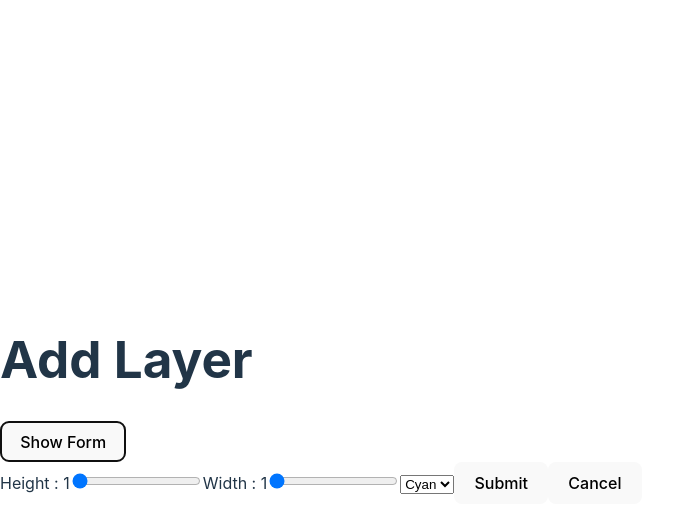
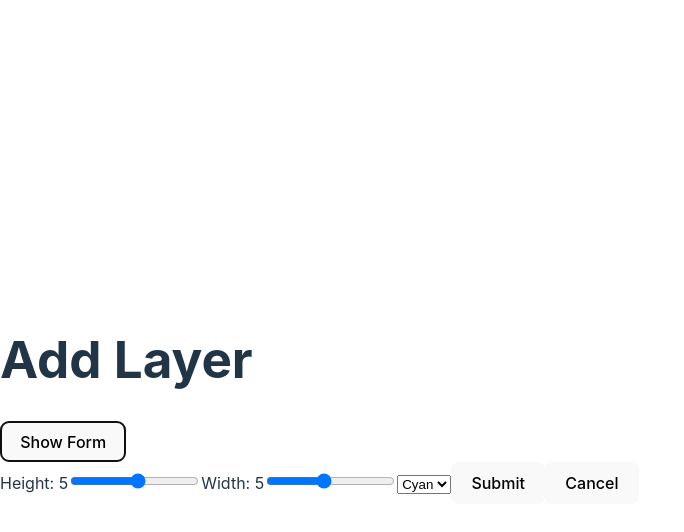
Before and after one commit to thishastobenoah/React-Project, a React (Vite) app: page / in a window 1280 px wide. Both pictures are taken after a click on the button "Show Form". Shown: the top 532 px of the page, without its empty margins (0-684 px from the left). Built offline with nearby package versions, Linux system fonts and the light colour scheme.

Commit message:
third push to AKruk, form, LayerAdd, LayerBuilder

```diff
--- a/src/App.tsx
+++ b/src/App.tsx
@@ -4,7 +4,7 @@ import Cake from './Cake'
 import './App.css'
 import CakeBuilder from './CakeBuilder'
 import Layer from './Layer'
-import LayerForm from './LayerAdd'
+import LayerForm from './LayerForm'
 import LayerAdd from './LayerAdd'
 
 
@@ -12,7 +12,9 @@ import LayerAdd from './LayerAdd'
 function App() {
  const [layers, setLayers] = useState<Layer[]>([])
 
-
+ const addLayer = (newLayer: Layer) => {
+  setLayers(currentLayers => [...currentLayers, newLayer]);
+};
   const deleteLayer = (layerIndex: number) => {
     setLayers(currentLayers => currentLayers.filter((_, index) => index !== layerIndex));
   };
@@ -21,7 +23,7 @@ function App() {
   return (
     <>
       <Cake layersArr={layers}/>
-      <CakeBuilder layers={layers} deleteLayer={deleteLayer}/>
+      <CakeBuilder layers={layers} addLayer={addLayer} deleteLayer={deleteLayer}/>
     </>
   )
 
--- a/src/CakeBuilder.tsx
+++ b/src/CakeBuilder.tsx
@@ -1,21 +1,21 @@
 import { LayerBuilder } from './LayerBuilder';
 import LayerAdd from './LayerAdd';
 import { Layer } from './Layer';
+import App from "./App"
 
 interface CakeBuilderProps {
   layers: Layer[];
+  addLayer: (newLayer: Layer) => void;
   deleteLayer: (index: number) => void;
 }
 
-function CakeBuilder({ layers, deleteLayer }: CakeBuilderProps) {
+function CakeBuilder({ layers, addLayer, deleteLayer}: CakeBuilderProps) {
   return (
     <>
-
       {layers.map((layer, index) => (
         <LayerBuilder key={index} layer={layer} deleteLayer={() => deleteLayer(index)} />
       ))}
-      <LayerAdd />
-
+      <LayerAdd addLayer={addLayer}/>
     </>
   );
 }
--- a/src/LayerAdd.tsx
+++ b/src/LayerAdd.tsx
@@ -1,9 +1,18 @@
 import { useState } from 'react';
 import LayerForm from "./LayerForm";
+import Layer from './Layer'
 
-function addLayer() {
+interface layerAddProps {
+  addLayer: (newLayer: Layer) => void;
+}
+
+function addLayer({addLayer}: layerAddProps) {
  const [showForm, setShowForm] = useState(false);
 
+ const handleAddLayer=(layer: Layer) => {
+    addLayer(layer)
+    setShowForm(!showForm);
+ };
 
   const toggleForm = () => {
     setShowForm(!showForm);
@@ -14,7 +23,7 @@ function addLayer() {
       <h1>Add Layer</h1>
       <button onClick={toggleForm}>Show Form</button>
       {showForm &&
-        <LayerForm handleCancelClick={toggleForm}/>}
+        <LayerForm addLayer={handleAddLayer} handleCancelClick={toggleForm}/>}
     </div>
   );
 }
--- a/src/LayerForm.tsx
+++ b/src/LayerForm.tsx
@@ -1,42 +1,107 @@
-import { useState } from 'react';
+import React, { useState } from 'react';
+import { Layer } from './Layer'; // Import the Layer interface
 
-interface Props {
+interface LayerFormProps {
   handleCancelClick: () => void;
+  addLayer: (newLayer: Layer) => void; // Add this prop to handle adding a layer
 }
 
+const LayerForm: React.FC<LayerFormProps> = ({ handleCancelClick, addLayer }) => {
+  const [heightValue, setHeightValue] = useState<number>(5);
+  const [widthValue, setWidthValue] = useState<number>(5);
+  const [colorValue, setColorValue] = useState<string>('#FFFFFF');
 
- const LayerForm = (props: Props) => {
-
-    const [heightValue, setHeightValue] = useState(1);
-
-    const handleHeightChange = (event) => {
-        setHeightValue(event.target.value);
+  const handleHeightChange = (event: React.ChangeEvent<HTMLInputElement>) => {
+    setHeightValue(Number(event.target.value));
   };
 
-      const [widthValue, setWidthValue] = useState(1);
-
-      const handleWidthChange = (event) => {
-          setWidthValue(event.target.value);
+  const handleWidthChange = (event: React.ChangeEvent<HTMLInputElement>) => {
+    setWidthValue(Number(event.target.value));
   };
 
-    return(
-        <form className="layerForm">
-            <label>Height : {heightValue}
-            <input type="range" id="slider" value={heightValue} min="1" max="10" onChange={handleHeightChange}/>
+  const handleColorChange = (event: React.ChangeEvent<HTMLSelectElement>) => {
+    setColorValue(event.target.value);
+  };
+
+  const handleSubmit = (event: React.FormEvent) => {
+    event.preventDefault();
+    const newLayer: Layer = {
+      height: heightValue,
+      width: widthValue,
+      color: colorValue,
+    };
+    addLayer(newLayer);
+    handleCancelClick(); // You may want to call this to reset/clear the form or close it
+  };
+
+  return (
+    <form className="layerForm" onSubmit={handleSubmit}>
+      <label>
+        Height: {heightValue}
+        <input type="range" value={heightValue} min="0.5" max="10" onChange={handleHeightChange} />
       </label>
-            <label>Width : {widthValue}
-            <input type='range' id="slider" value={widthValue} min="1" max='10' onChange={handleWidthChange}/></label>
-            <select>
-                <option value="#008B8B" style={{ backgroundColor : 'cyan' }}>Cyan</option>
-                <option value="#F08080" style={{ backgroundColor : 'coral' }}>Coral</option>
-                <option value="#FFFFF0" style={{ backgroundColor : 'ivory' }}>Ivory</option>
-                <option value="#D3D3D3" style={{ backgroundColor : 'gray' }}>Gray</option>
+      <label>
+        Width: {widthValue}
+        <input type='range' value={widthValue} min="1" max='10' onChange={handleWidthChange}/>
+      </label>
+      <select onChange={handleColorChange} value={colorValue}>
+        <option value="#008B8B">Cyan</option>
+        <option value="#F08080">Coral</option>
+        <option value="#FFFFF0">Ivory</option>
+        <option value="#D3D3D3">Gray</option>
       </select>
-            <button type='submit' >Submit</button>
-            <button onClick={props.handleCancelClick}>Cancel</button>
+      <button type='submit'>Submit</button>
+      <button type="button" onClick={handleCancelClick}>Cancel</button>
     </form>
   );
 };
 
+export default LayerForm;
 
- export default LayerForm;
+// interface Props {
+//     handleCancelClick: () => void;
+//     addLayer: (newLayer: Layer) => void;
+//   }
+
+//  const LayerForm = (props: Props) => {
+//     const [heightValue, setHeightValue] = useState(1);
+
+//     const handleHeightChange = (event) => {
+//         setHeightValue(event.target.value);
+//       };
+
+//       const [widthValue, setWidthValue] = useState(1);
+
+//       const handleWidthChange = (event) => {
+//           setWidthValue(event.target.value);
+//         };
+
+//         const values= {useState}
+
+//         const handleSubmit = (event: { preventDefault: () => void; }) => {
+//             event.preventDefault();
+//             history.push({pathname: './LayerAdd', state: {heightValue, widthValue, colorValue}
+//         });
+//         }
+
+//     return(
+//         <form className="layerForm">
+//             <label>Height : {heightValue}
+//             <input type="range" id="slider" value={heightValue} min="1" max="10" onChange={handleHeightChange}/>
+//             </label>
+//             <label>Width : {widthValue}
+//             <input type='range' id="slider" value={widthValue} min="1" max='10' onChange={handleWidthChange}/></label>
+//             <select>
+//                 <option value="#008B8B" style={{ backgroundColor : 'cyan' }}>Cyan</option>
+//                 <option value="#F08080" style={{ backgroundColor : 'coral' }}>Coral</option>
+//                 <option value="#FFFFF0" style={{ backgroundColor : 'ivory' }}>Ivory</option>
+//                 <option value="#D3D3D3" style={{ backgroundColor : 'gray' }}>Gray</option>
+//                 </select>
+//             <button type='submit' onClick={handleSubmit}>Submit</button>
+//             <button onClick={props.handleCancelClick}>Cancel</button>
+//         </form>
+//     );
+//  };
+
+
+//  export default LayerForm;
```
Lines whose indentation alone changed are shown as unchanged.
